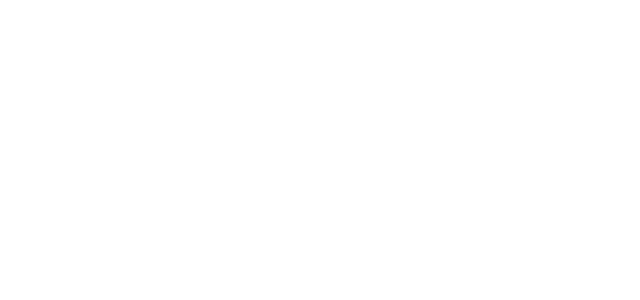
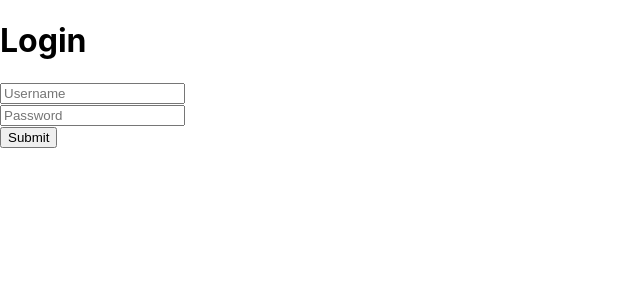
Before and after one commit to debersole81/audiophile, a React (Create React App) app: page / in a window 1280 px wide. Shown: the top 300 px of the page, without its empty margins (0-640 px from the left). Built offline with nearby package versions, Linux system fonts and the light colour scheme.

Commit message:
Fixed default route and added exact parameter to the  dashboard route

```diff
--- a/src/App.js
+++ b/src/App.js
@@ -71,7 +71,7 @@ function App () {
   };
 
   //user logout
-  const logoutSubmit = (e) => { //runs when logout button on dashboard is clicked.
+  const logoutSubmit = (e) => { //runs when logout button on dashboard component is clicked.
     e.preventDefault(); //prevents dashboard component from re-rendering on click.
 
     setLoginState({ //sets login element in loginState to false.
@@ -97,8 +97,8 @@ function App () {
     <BrowserRouter>
       <div>
         <Switch>
-          <Route exact path="/Login" render={(props) => <Login {...loginVariables} />} />
-          <Route path="/Dashboard" render={(props) => <Dashboard logoutSubmit={logoutSubmit} />} />
+          <Route exact path="/" render={(props) => <Login {...loginVariables} />} />
+          <Route exact path="/Dashboard" render={(props) => <Dashboard logoutSubmit={logoutSubmit} />} />
           <Route />
         </Switch>
       </div>
```
